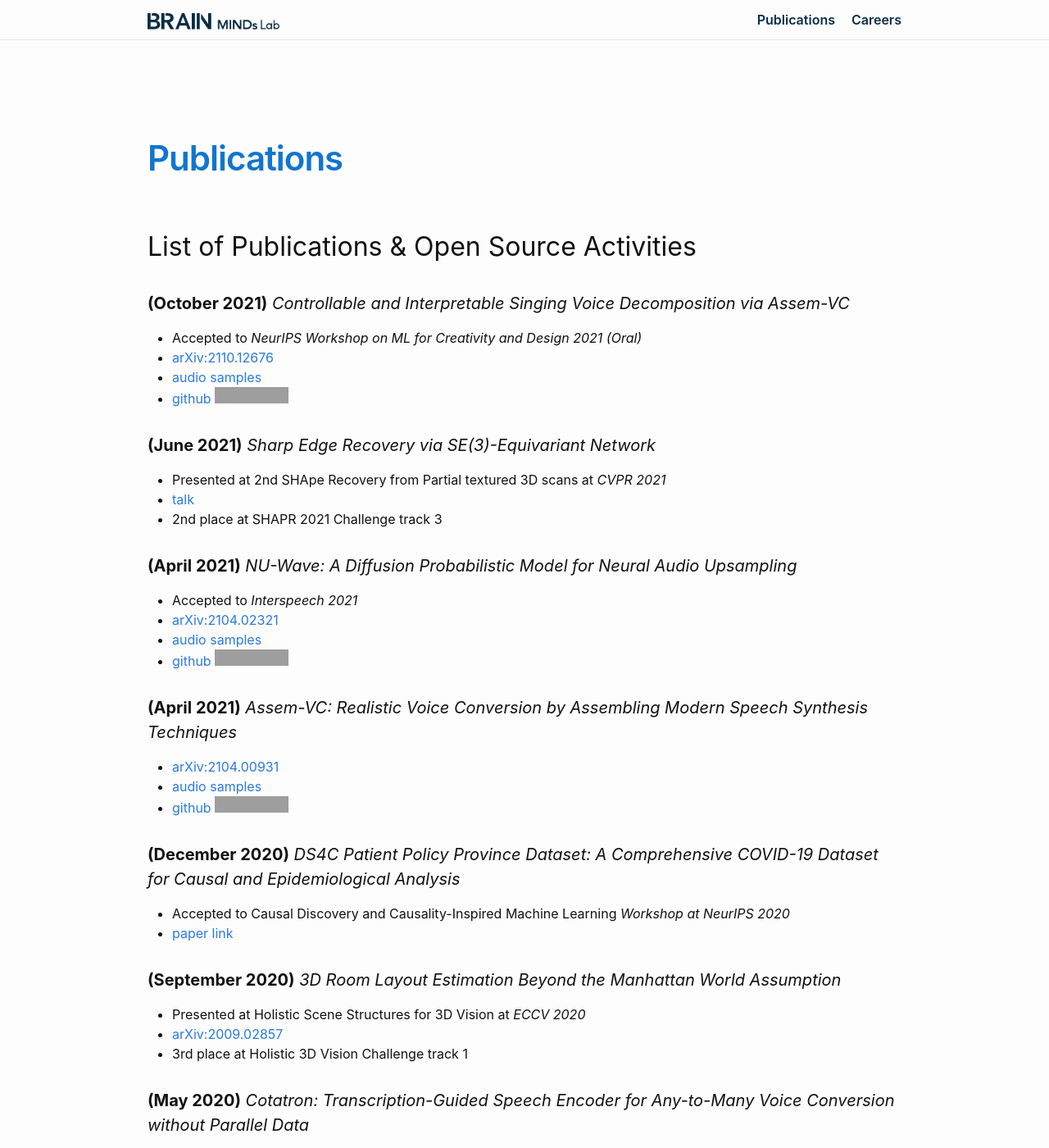
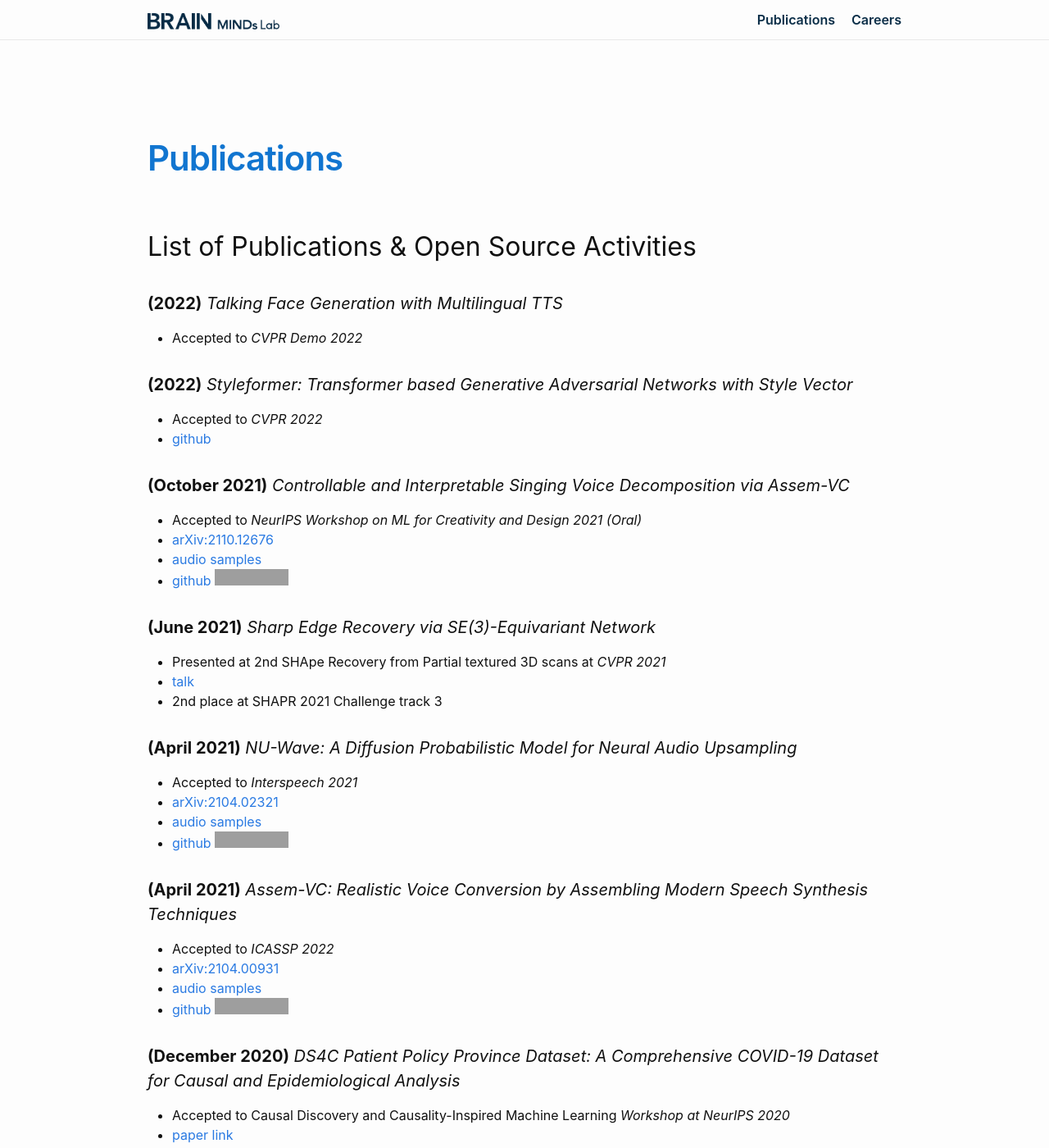
Before and after one commit to maum-ai/maum-ai.github.io, a Jekyll site: the page built from publication.md, in a window 1280 px wide and 1400 px high. Shown: the whole window at 82% size. Built offline with Jekyll 4.4.1, drawn with Linux system fonts in a browser that asks for light colours; some web fonts are replaced; some of the changed text lies outside the part shown; grey boxes are pictures that could not be loaded.

Commit message:
update publications (StyleFormer, Multilingual STF, Assem-VC(+ICASSP2022)) update open-source work (pNLP-Mixer)

```diff
--- a/publication.md
+++ b/publication.md
@@ -6,6 +6,14 @@ permalink: /publications/
 
 <!-- ![Minds Lab Logo](assets/mindslab_logo.png) -->
 ## List of Publications & Open Source Activities
+
+#### **(2022)** _Talking Face Generation with Multilingual TTS_
+- Accepted to *CVPR Demo 2022*
+
+#### **(2022)** _Styleformer: Transformer based Generative Adversarial Networks with Style Vector_
+- Accepted to *CVPR 2022*
+- [github](https://github.com/Jeeseung-Park/Styleformer)
+
 #### **(October 2021)** _Controllable and Interpretable Singing Voice Decomposition via Assem-VC_
 - Accepted to *NeurIPS Workshop on ML for Creativity and Design 2021 (Oral)*
 - [arXiv:2110.12676](https://arxiv.org/abs/2110.12676)
@@ -26,6 +34,7 @@ permalink: /publications/
     <iframe src="https://ghbtns.com/github-btn.html?user=mindslab-ai&repo=nuwave&type=star&count=true" frameborder="0" scrolling="0" width="150" height="20" title="GitHub"></iframe>
 
 #### **(April 2021)** _Assem-VC: Realistic Voice Conversion by Assembling Modern Speech Synthesis Techniques_
+- Accepted to *ICASSP 2022*
 - [arXiv:2104.00931](https://arxiv.org/abs/2104.00931)
 - [audio samples](https://mindslab-ai.github.io/assem-vc)
 - [github](https://github.com/mindslab-ai/assem-vc)
@@ -49,6 +58,11 @@ permalink: /publications/
 - [talk](https://youtu.be/lnNuL8hqoh4)
 
 ## Open-Source Activities
+
+#### **(February 2022)** pNLP-Mixer
+- First successful open-source implementation of *pNLP-Mixer* [arXiv:2202.04350](https://arxiv.org/abs/2202.04350)
+    <iframe src="https://ghbtns.com/github-btn.html?user=mindslab-ai&repo=pnlp-mixer&type=star&count=true" frameborder="0" scrolling="0" width="150" height="20" title="GitHub"></iframe>
+
 #### **(December 2021)** HifiFace
 - First successful open-source implementation of *HifiFace* [arXiv:2106.09965](https://arxiv.org/abs/2106.09965)
     <iframe src="https://ghbtns.com/github-btn.html?user=mindslab-ai&repo=hififace&type=star&count=true" frameborder="0" scrolling="0" width="150" height="20" title="GitHub"></iframe>
```
